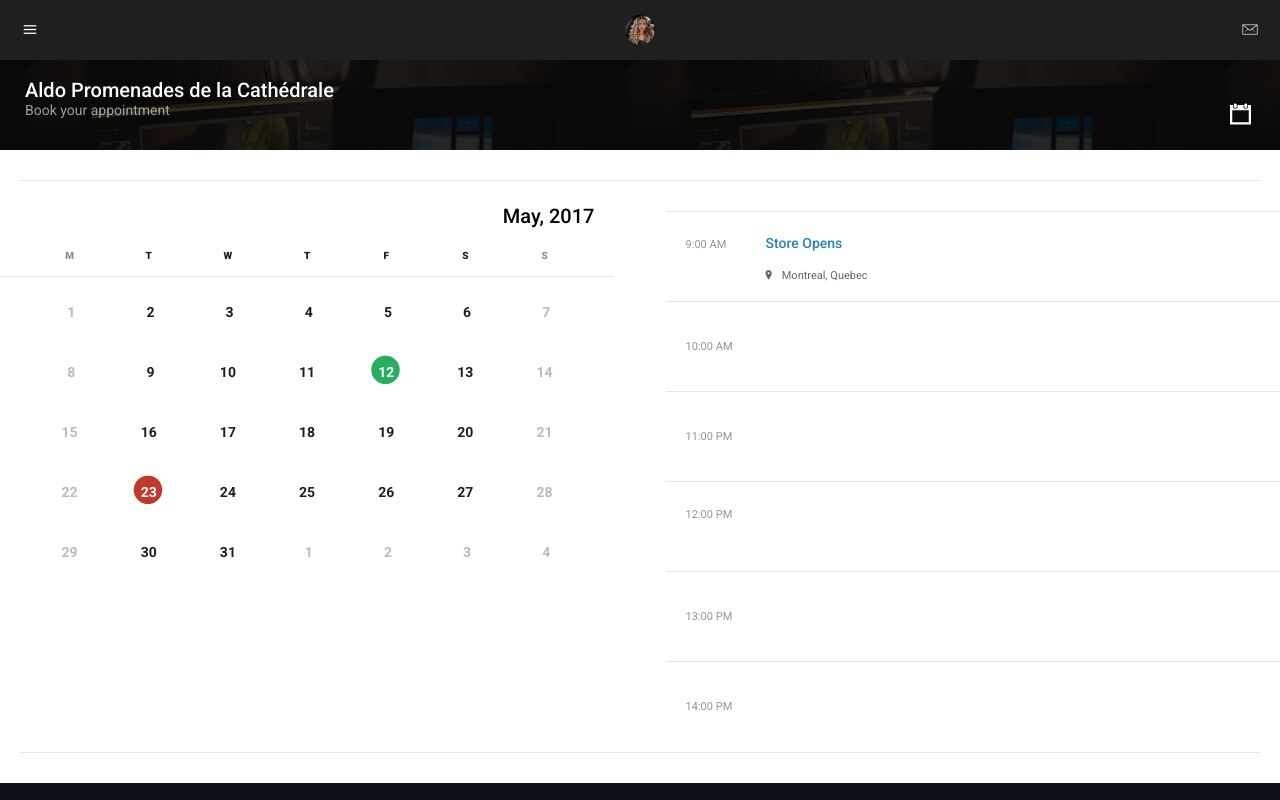
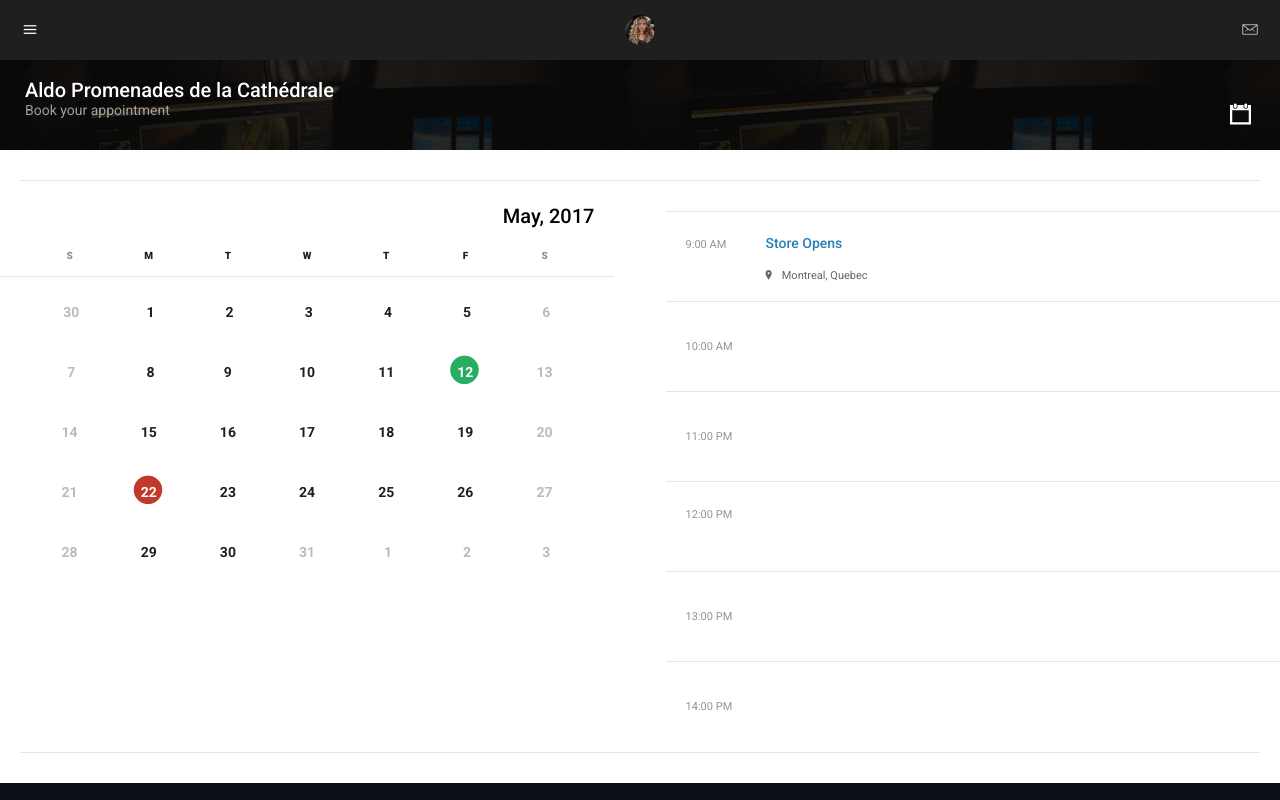
Before and after one commit to castiel1231/realFit, a website: page RealFit/www/pageapp-calendar.html in a window 1280 px wide. Drawn offline with nearby package versions, Linux system fonts and the light colour scheme.

Commit message:
Fixing the calendar bug in pageapp-calendar

```diff
--- a/RealFit/www/pageapp-calendar.html
+++ b/RealFit/www/pageapp-calendar.html
@@ -138,52 +138,52 @@
             <div class="one-half-responsive">
                 <h3 class="right-text half-bottom padding-right">May, 2017</h3>
                 <div class="calendar-titles">
-                    <a class="light-titles" href="#">M</a>
+                    <a class="light-titles" href="#">S</a>
+                    <a href="#">M</a>
                     <a href="#">T</a>
                     <a href="#">W</a>
                     <a href="#">T</a>
                     <a href="#">F</a>
-                    <a href="#">S</a>
                     <a class="light-titles" href="#">S</a>
                 </div>
                 <div class="decoration half-bottom"></div>
                 <div class="calendar-days">
                     <!-- &nbsp adds a space for the single numbers, this way they can be centered in boxes -->
-                    <a class="light-day" href="#"><i class="ion-record"></i>&nbsp1</a>
+                    <a class="light-day" href="#"><i class="ion-record"></i>&nbsp30</a>
+                    <a class="clear-day" href="#"><i class="ion-record"></i>&nbsp1</a>
                     <a class="clear-day" href="#"><i class="ion-record"></i>&nbsp2</a>
                     <a class="clear-day" href="#"><i class="ion-record"></i>&nbsp3</a>
                     <a class="clear-day" href="#"><i class="ion-record"></i>&nbsp4</a>
                     <a class="clear-day" href="#"><i class="ion-record"></i>&nbsp5</a>
-                    <a class="clear-day" href="#"><i class="ion-record"></i>&nbsp6</a>
+                    <a class="light-day" href="#"><i class="ion-record"></i>&nbsp6</a>
                     <a class="light-day" href="#"><i class="ion-record"></i>&nbsp7</a>
-                    <a class="light-day" href="#"><i class="ion-record"></i>&nbsp8</a>
-                    <a class="clear-day" href="#"><i class="ion-record"></i>&nbsp9</a>
+                    <a class="clear-day" href="#"><i class="ion-record"></i>&nbsp8</a>
+                    <a class="clear-day" href="#"><i class="ion-record"></i>9</a>
                     <a class="clear-day" href="#"><i class="ion-record"></i>10</a>
                     <a class="clear-day" href="#"><i class="ion-record"></i>11</a>
                     <a class="taken-day" href="#"><i class="ion-record"></i>12</a>
-                    <a class="clear-day" href="#"><i class="ion-record"></i>13</a>
+                    <a class="light-day" href="#"><i class="ion-record"></i>13</a>
                     <a class="light-day" href="#"><i class="ion-record"></i>14</a>
-                    <a class="light-day" href="#"><i class="ion-record"></i>15</a>
+                    <a class="clear-day" href="#"><i class="ion-record"></i>15</a>
                     <a class="clear-day" href="#"><i class="ion-record"></i>16</a>
                     <a class="clear-day" href="#"><i class="ion-record"></i>17</a>
                     <a class="clear-day" href="#"><i class="ion-record"></i>18</a>
                     <a class="clear-day" href="#"><i class="ion-record"></i>19</a>
-                    <a class="clear-day" href="#"><i class="ion-record"></i>20</a>
+                    <a class="light-day" href="#"><i class="ion-record"></i>20</a>
                     <a class="light-day" href="#"><i class="ion-record"></i>21</a>
-                    <a class="light-day" href="#"><i class="ion-record"></i>22</a>
-                    <a class="close-day" href="#"><i class="ion-record"></i>23</a>
+                    <a class="close-day" href="#"><i class="ion-record"></i>22</a>
+                    <a class="clear-day" href="#"><i class="ion-record"></i>23</a>
                     <a class="clear-day" href="#"><i class="ion-record"></i>24</a>
                     <a class="clear-day" href="#"><i class="ion-record"></i>25</a>
                     <a class="clear-day" href="#"><i class="ion-record"></i>26</a>
-                    <a class="clear-day" href="#"><i class="ion-record"></i>27</a>
+                    <a class="light-day" href="#"><i class="ion-record"></i>27</a>
                     <a class="light-day" href="#"><i class="ion-record"></i>28</a>
-                    <a class="light-day" href="#"><i class="ion-record"></i>29</a>
+                    <a class="clear-day" href="#"><i class="ion-record"></i>29</a>
                     <a class="clear-day" href="#"><i class="ion-record"></i>30</a>
-                    <a class="clear-day" href="#"><i class="ion-record"></i>31</a>
+                    <a class="light-day" href="#"><i class="ion-record"></i>31</a>
                     <a class="light-day" href="#"><i class="ion-record"></i>&nbsp1</a>
                     <a class="light-day" href="#"><i class="ion-record"></i>&nbsp2</a>
                     <a class="light-day" href="#"><i class="ion-record"></i>&nbsp3</a>
-                    <a class="light-day" href="#"><i class="ion-record"></i>&nbsp4</a>
                 </div>
                 <div class="clear"></div>
             </div>
```
Also changed, not shown: 2 other files.
